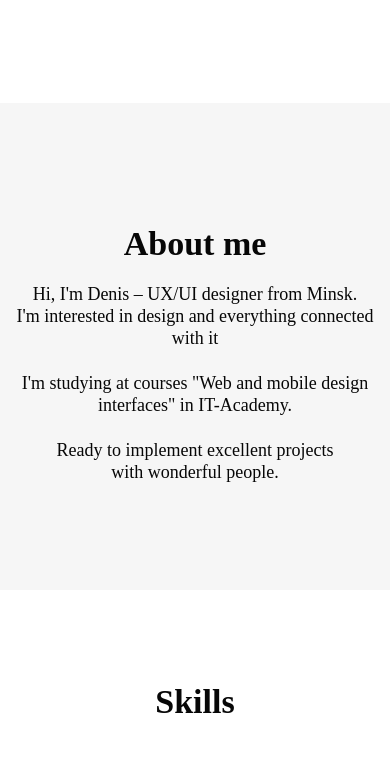
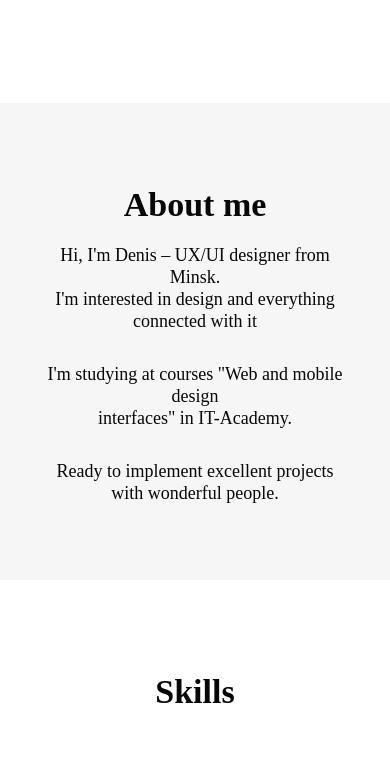
Before and after one commit to olxazar/Novik, a plain HTML site: page index.html in a window 390 px wide. Shown: the part 658-1437 px from the top of the page. Drawn offline with Linux system fonts and the light colour scheme; a web font is replaced by a local one.

Commit message:
create: adaptive

```diff
--- a/index.html
+++ b/index.html
@@ -35,7 +35,7 @@
               <source
                 class="mobile__img"
                 srcset="./images/BSPP2266.jpg"
-                media="(max-width: 768px)"
+                media="(max-width: 950px)"
               />
               <img
                 class="header__photo"
--- a/styles/about.css
+++ b/styles/about.css
@@ -19,3 +19,17 @@
   line-height: 22px;
   color: #070707;
 }
+@media (max-width: 510px) {
+  .about__section {
+    padding: 81px 30px 76px;
+  }
+  .about__title {
+    margin: 0 auto;
+    margin-bottom: 18px;
+  }
+  .about__sub {
+    margin: 0 auto;
+    max-width: 316px;
+    height: 260px;
+  }
+}
--- a/styles/header.css
+++ b/styles/header.css
@@ -69,7 +69,7 @@
   object-position: center;
 }
 
-@media (max-width: 960px) {
+@media (max-width: 950px) {
   .nav {
     display: none;
   }
@@ -78,7 +78,7 @@
   padding: 0 30px;
 }
 
-@media (max-width: 768px) {
+@media (max-width: 510px) {
   .header__section {
   }
   .about__me {
```
